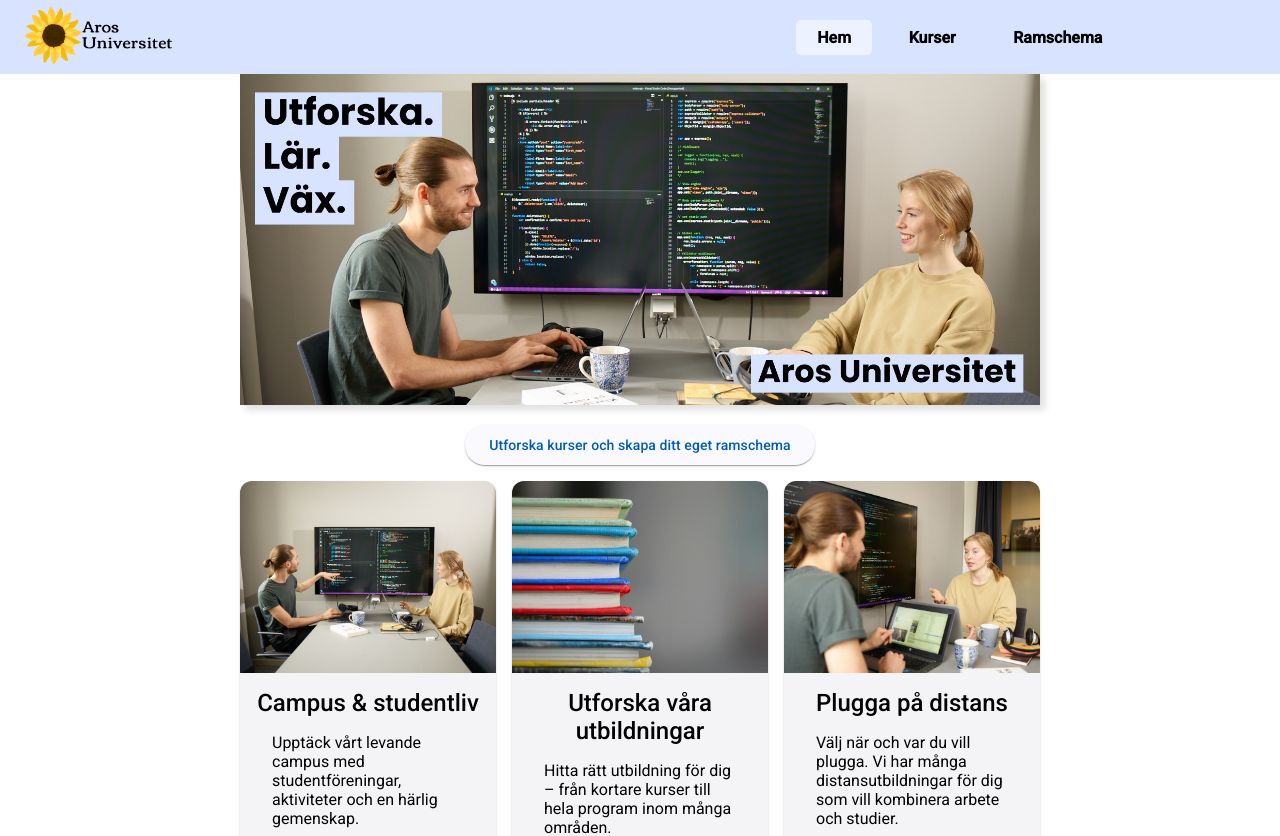
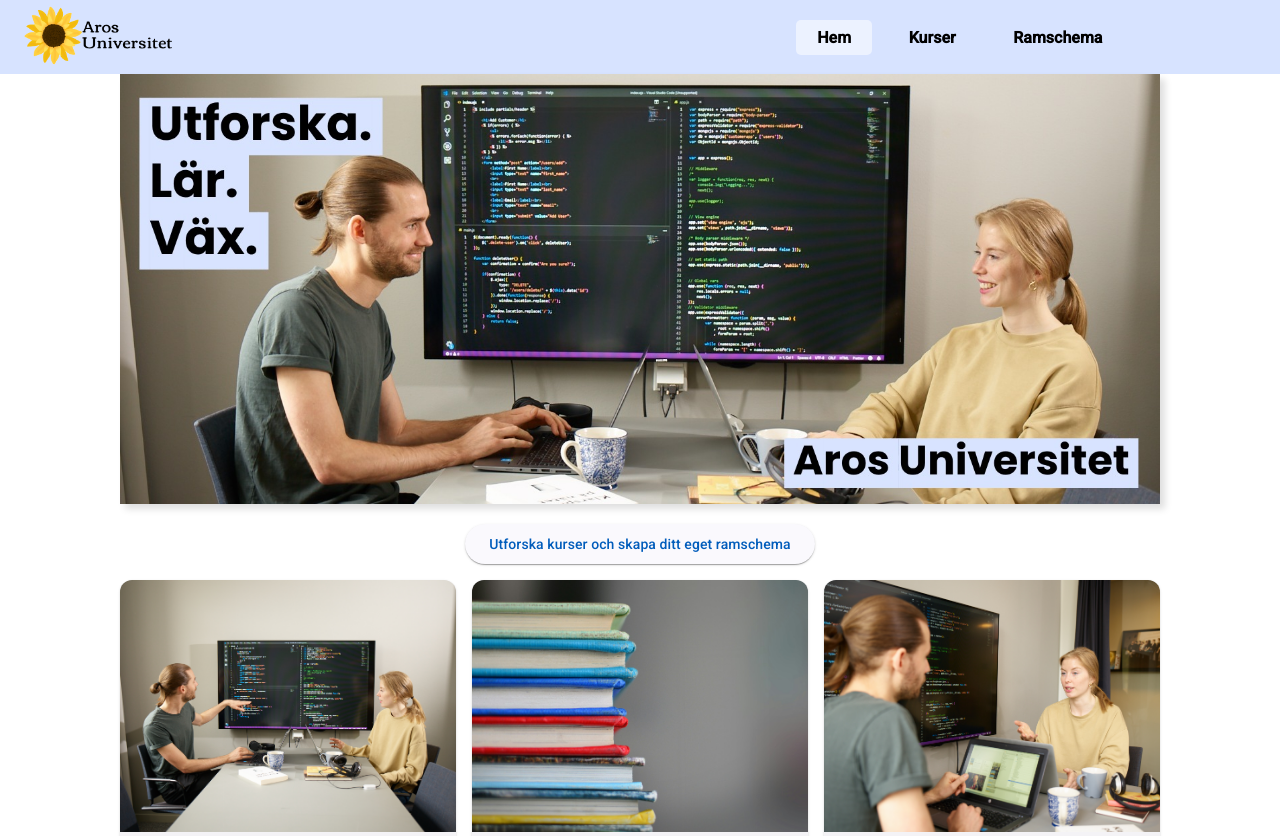
Before and after one commit to rare2400/projekt-ts, an Angular app: page /Hem in a window 1280 px wide. Shown: the top 836 px of the page. Built offline with nearby package versions, Linux system fonts and the light colour scheme.

Commit message:
ändrar max-width på container

```diff
--- a/src/styles.css
+++ b/src/styles.css
@@ -2,6 +2,6 @@
 body { margin: 0; font-family: Roboto, "Helvetica Neue", sans-serif; }
 
 .container {
-    max-width: 50em;
+    max-width: 65em;
     margin: 0 auto;
 }
```
